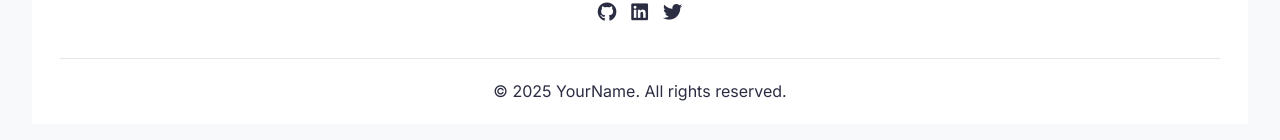
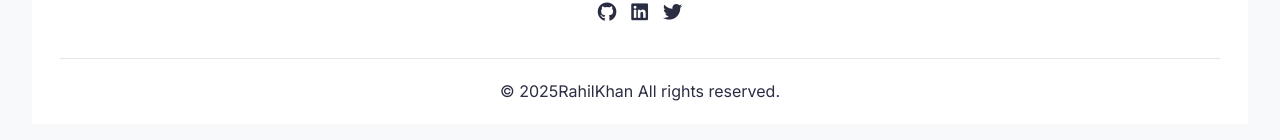
Before and after one commit to Rahilkhan0/My_Portfolio, a React (Vite) app: page / in a window 1280 px wide. Shown: the part 5081-5221 px from the top of the page. Built offline with nearby package versions, Linux system fonts and the light colour scheme.

Commit message:
changes in image

```diff
--- a/src/components/Footer/Footer.jsx
+++ b/src/components/Footer/Footer.jsx
@@ -20,7 +20,7 @@
           </div>
         </div>
         <div className="footer-bottom">
-          <p>&copy; {new Date().getFullYear()} YourName. All rights reserved.</p>
+          <p>&copy; {new Date().getFullYear()}RahilKhan All rights reserved.</p>
         </div>
       </div>
     </footer>
```
